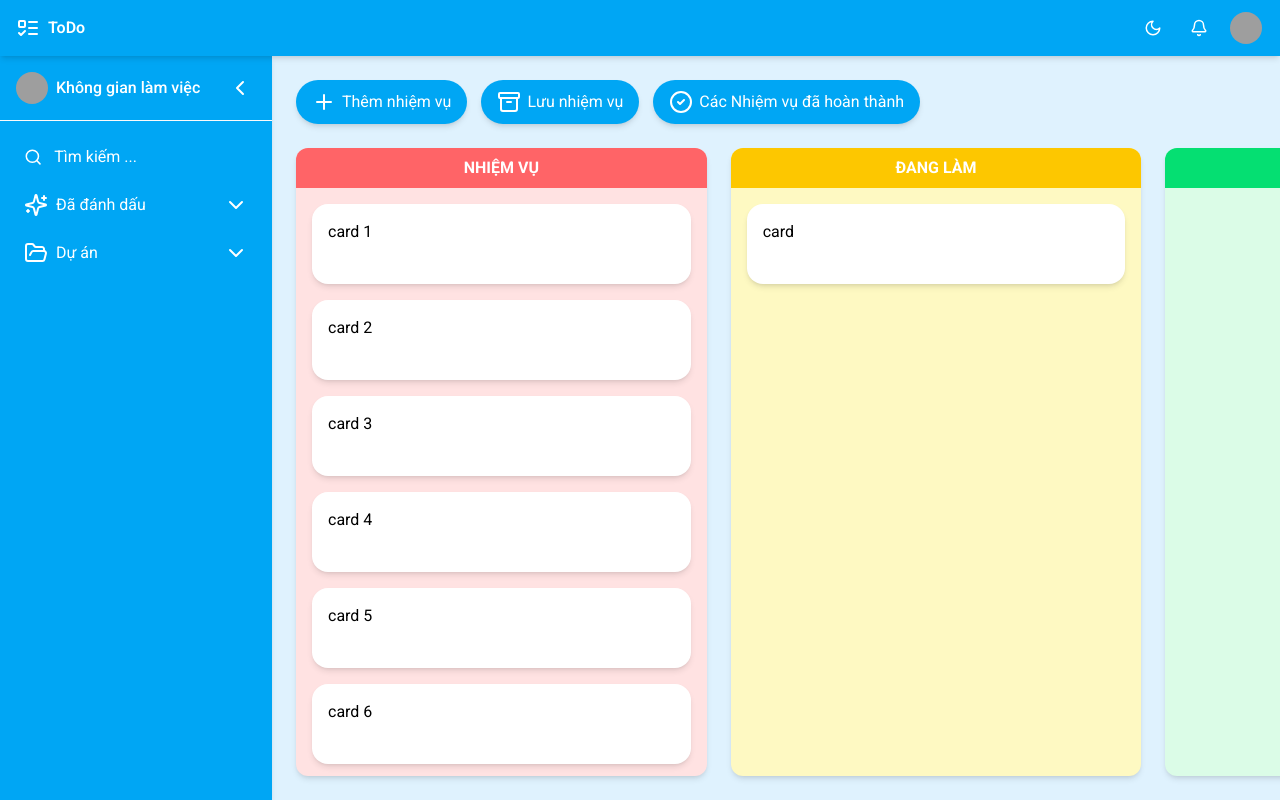
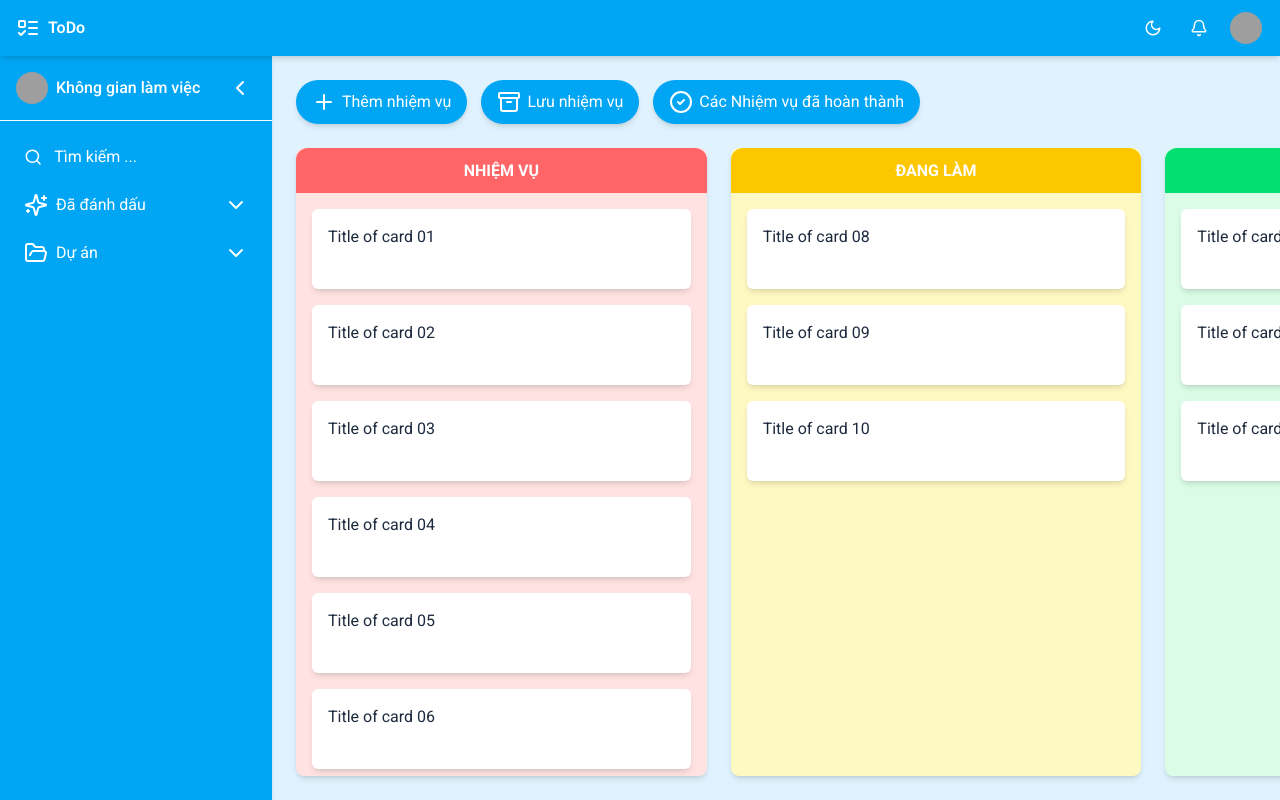
Before and after one commit to sylph03/Todolist, a React (Vite) app in the folder todolist-web/: page / in a window 1280 px wide. Built offline with nearby package versions, Linux system fonts and the light colour scheme; grey boxes are pictures that could not be loaded.

Commit message:
mock data and sort columns, cards by columnOrderIds, cardOrderIds

```diff
--- a/todolist-web/src/App.jsx
+++ b/todolist-web/src/App.jsx
@@ -1,28 +1,12 @@
-import AppBar from './components/Layout/AppBar'
-import SideBar from './components/Layout/SideBar'
 import { ThemeProvider } from './Context/ThemeContext'
-import BoardContent from './pages/Boards/BoardContent/BoardContent'
+import Board from './pages/Boards/_id'
 
 function App() {
 
   return (
-    <>
-      <ThemeProvider>
-        <div className="h-screen w-screen dark:bg-gray-800 text-white dark:text-gray-100 flex flex-col">
-          {/* Thanh AppBar trên cùng */}
-          <AppBar />
-
-          {/* Container chứa Sidebar + Nội dung chính */}
-          <div className="flex flex-1 h-full relative">
-            {/* Sidebar bên trái */}
-            <SideBar />
-
-            {/* Nội dung chính bên phải */}
-            <BoardContent/>
-          </div>
-        </div>
-      </ThemeProvider>
-    </>
+    <ThemeProvider>
+      <Board/>
+    </ThemeProvider>
   )
 }
 
--- /dev/null
+++ b/todolist-web/src/apis/mock-data.js
@@ -0,0 +1,58 @@
+export const mockData = {
+  board: {
+    _id: 'board-id-01',
+    title: 'Today',
+    columnOrderIds: ['column-id-01', 'column-id-02', 'column-id-03'], // Thứ tự sắp xếp / vị trí của các Columns trong 1 boards
+    columns: [
+      {
+        _id: 'column-id-01',
+        boardId: 'board-id-01',
+        title: 'Nhiệm vụ',
+        bgColumn: 'bg-red-100',
+        bgTitleColumn: 'bg-red-400',
+        cardOrderIds: ['card-id-01', 'card-id-02', 'card-id-03', 'card-id-04', 'card-id-05', 'card-id-06', 'card-id-07'],
+        cards: [
+          {
+            _id: 'card-id-01',
+            boardId: 'board-id-01',
+            columnId: 'column-id-01',
+            title: 'Title of card 01',
+            description: 'Markdown Syntax (sẽ ở khóa nâng cao nhé)'
+          },
+          { _id: 'card-id-02', boardId: 'board-id-01', columnId: 'column-id-01', title: 'Title of card 02', description: null },
+          { _id: 'card-id-03', boardId: 'board-id-01', columnId: 'column-id-01', title: 'Title of card 03', description: null },
+          { _id: 'card-id-04', boardId: 'board-id-01', columnId: 'column-id-01', title: 'Title of card 04', description: null },
+          { _id: 'card-id-05', boardId: 'board-id-01', columnId: 'column-id-01', title: 'Title of card 05', description: null },
+          { _id: 'card-id-06', boardId: 'board-id-01', columnId: 'column-id-01', title: 'Title of card 06', description: null },
+          { _id: 'card-id-07', boardId: 'board-id-01', columnId: 'column-id-01', title: 'Title of card 07', description: null }
+        ]
+      },
+      {
+        _id: 'column-id-02',
+        boardId: 'board-id-01',
+        title: 'Đang làm',
+        bgColumn: 'bg-yellow-100',
+        bgTitleColumn: 'bg-yellow-400',
+        cardOrderIds: ['card-id-08', 'card-id-09', 'card-id-10'],
+        cards: [
+          { _id: 'card-id-08', boardId: 'board-id-01', columnId: 'column-id-02', title: 'Title of card 08', description: null },
+          { _id: 'card-id-09', boardId: 'board-id-01', columnId: 'column-id-02', title: 'Title of card 09', description: null },
+          { _id: 'card-id-10', boardId: 'board-id-01', columnId: 'column-id-02', title: 'Title of card 10', description: null }
+        ]
+      },
+      {
+        _id: 'column-id-03',
+        boardId: 'board-id-01',
+        title: 'Hoàn thành',
+        bgColumn: 'bg-green-100',
+        bgTitleColumn: 'bg-green-400',
+        cardOrderIds: ['card-id-11', 'card-id-12', 'card-id-13'],
+        cards: [
+          { _id: 'card-id-11', boardId: 'board-id-01', columnId: 'column-id-03', title: 'Title of card 11', description: null },
+          { _id: 'card-id-12', boardId: 'board-id-01', columnId: 'column-id-03', title: 'Title of card 12', description: null },
+          { _id: 'card-id-13', boardId: 'board-id-01', columnId: 'column-id-03', title: 'Title of card 13', description: null }
+        ]
+      }
+    ]
+  }
+}
--- a/todolist-web/src/components/Layout/TaskCard.jsx
+++ b/todolist-web/src/components/Layout/TaskCard.jsx
@@ -1,9 +1,9 @@
 import React from 'react'
 
-const TaskCard = ({ content }) => {
+const TaskCard = ({ card }) => {
   return (
-    <div className='w-full h-20 rounded-2xl p-4 shadow-md bg-white text-black'>
-      {content}
+    <div className='w-full h-20 rounded-md p-4 shadow-md bg-white text-slate-800'>
+      {card?.title}
     </div>
   )
 }
--- a/todolist-web/src/components/Layout/TaskColumn.jsx
+++ b/todolist-web/src/components/Layout/TaskColumn.jsx
@@ -1,16 +1,18 @@
 import React from 'react'
 import TaskCard from './TaskCard'
+import { mapOrder } from '~/utils/sort'
 
-const TaskColumn = ({ title, bgColumn, bgTitleColumn, tasks }) => {
+const TaskColumn = ({ column }) => {
+  const orderdedCards = mapOrder(column?.cards, column?.cardOrderIds, '_id')
   return (
-    <div className={`relative basis-1/3 h-full rounded-xl shadow-md ${bgColumn}`}>
-      <div className={`flex items-center justify-center ${bgTitleColumn} h-HEIGHT_COLUMN_TITLE rounded-t-xl font-bold uppercase`}>
-        { title }
+    <div className={`relative w-full h-full rounded-lg shadow-md ${column?.bgColumn}`}>
+      <div className={`flex items-center justify-center ${column?.bgTitleColumn} h-HEIGHT_COLUMN_TITLE rounded-t-xl font-bold uppercase`}>
+        { column?.title }
       </div>
       <div className='w-full h-HEIGHT_COLUMN_CONTENT pr-1'>
         <div className='py-4 pl-4 pr-3 space-y-4 overflow-auto w-full h-full'>
-          {tasks && tasks.map((task, index) => (
-            <TaskCard key={index} content={task}/>
+          {orderdedCards?.map(card => (
+            <TaskCard key={card._id} card={card}/>
           ))}
         </div>
       </div>
--- a/todolist-web/src/index.css
+++ b/todolist-web/src/index.css
@@ -21,7 +21,7 @@ button {
   --spacing-WIDTH_SIDEBAR: 272px;
   --spacing-PL_BOARD_CONTENT: calc(var(--spacing-WIDTH_SIDEBAR) + var(--spacing-SPACE_BOARD_CONTENT));
   --spacing-WIDTH_BOARD_CONTENT: calc(100vw - var(--spacing-PL_BOARD_CONTENT) - var(--spacing-SPACE_BOARD_CONTENT));
-  --spacing-HEIGHT_COLUMN_TITLE: 40px;
+  --spacing-HEIGHT_COLUMN_TITLE: 45px;
   --spacing-HEIGHT_COLUMN_CONTENT: calc(100% - var(--spacing-HEIGHT_COLUMN_TITLE));
 
   --animate-fadeOutLeft: fadeOutLeft 0.3s ease forwards;
--- a/todolist-web/src/pages/Boards/BoardContent/BoardContent.jsx
+++ b/todolist-web/src/pages/Boards/BoardContent/BoardContent.jsx
@@ -1,18 +1,18 @@
 import React from 'react'
 import BoardActions from '~/components/Layout/BoardActions'
 import TaskColumn from '~/components/Layout/TaskColumn'
+import { mapOrder } from '~/utils/sort'
 
-const BoardContent = () => {
-  const tasks = ['card 1', 'card 2', 'card 3', 'card 4', 'card 5', 'card 6', 'card 7', 'card 8', 'card 9', 'card 10']
-  const tasks1 = ['card']
+const BoardContent = ({ board }) => {
+  const orderedColumns = mapOrder(board?.columns, board?.columnOrderIds, '_id')
   return (
     <div className='w-full h-full'>
       <div className="md:pl-PL_BOARD_CONTENT p-SPACE_BOARD_CONTENT text-white dark:bg-gray-700 bg-sky-100 transition-all duration-300 flex flex-col gap-SPACE_BOARD_CONTENT overflow-auto">
         <BoardActions/>
         <div className="flex gap-SPACE_BOARD_CONTENT h-HEIGHT_BOARD_COLUMN min-w-5xl md:min-w-7xl">
-          <TaskColumn title='Nhiệm vụ' bgColumn='bg-red-100' bgTitleColumn='bg-red-400' tasks={tasks}/>
-          <TaskColumn title='Đang làm' bgColumn='bg-yellow-100' bgTitleColumn='bg-yellow-400' tasks={tasks1}/>
-          <TaskColumn title='Hoàn thành' bgColumn='bg-green-100' bgTitleColumn='bg-green-400'/>
+          {orderedColumns?.map(column => (
+            <TaskColumn key={column._id} column={column}/>
+          ))}
         </div>
       </div>
     </div>
--- a/todolist-web/src/pages/Boards/_id.jsx
+++ b/todolist-web/src/pages/Boards/_id.jsx
@@ -0,0 +1,19 @@
+import React from 'react'
+import AppBar from '~/components/Layout/AppBar'
+import SideBar from '~/components/Layout/SideBar'
+import BoardContent from './BoardContent/BoardContent'
+import { mockData } from '~/apis/mock-data'
+
+const Board = () => {
+  return (
+    <div className="h-screen w-screen dark:bg-gray-800 text-white dark:text-gray-100 flex flex-col">
+      <AppBar />
+      <div className="flex flex-1 h-full relative">
+        <SideBar board={mockData?.board}/>
+        <BoardContent board={mockData?.board}/>
+      </div>
+    </div>
+  )
+}
+
+export default Board
--- /dev/null
+++ b/todolist-web/src/utils/sort.js
@@ -0,0 +1,4 @@
+export const mapOrder = (originalArray, orderArray, key) => {
+  if (!originalArray || !orderArray || !key) return []
+  return [...originalArray].sort((a, b) => orderArray.indexOf(a[key]) - orderArray.indexOf(b[key]))
+}
```
